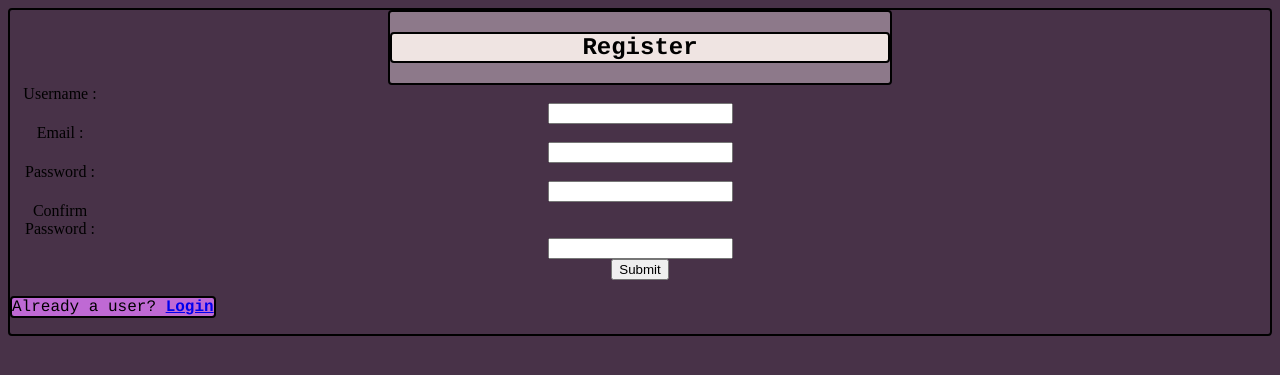
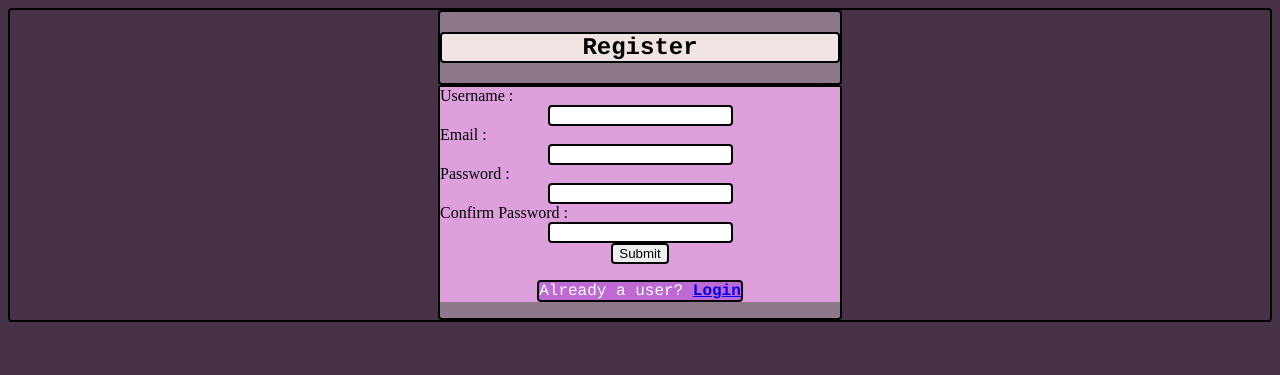
Before and after one commit to GucciGordo/demo, a PHP site: page /registration.php in a window 1280 px wide. Shown: the top 375 px of the page. Run offline with PHP 8.4, Linux system fonts and the light colour scheme.

Commit message:
cleaned up input containers

```diff
--- a/CSS/style.css
+++ b/CSS/style.css
@@ -30,6 +30,9 @@
     text-align: center;
     border: 2px solid black;
     border-radius: 4px;
+    color: white;
+    margin-right: auto;
+    margin-left: auto;
  }
  body {
     background-color: #b675c2;
@@ -41,7 +44,7 @@
     border-radius: 4px;
  }
  .container {
-       width: 500px;
+       width: 400px;
        height: auto;
        background-color: rgb(141, 121, 138);
        margin-right: auto;
@@ -53,8 +56,9 @@
 
  label {
     display: table-cell;
-    width: 100px;
-    text-align: center;
+    width: 200px;
+    text-align: left;
+    color: black;
  }
  img {
     border: 2px solid black;
@@ -62,5 +66,12 @@
 
 input {
      display: table-cell;
-     text-align: center;
+     text-align: left;
+     border: 2px solid black;
+     border-radius: 4px;
+
 }
+button {
+   border: 2px solid black;
+   border-radius: 4px;
+}
--- a/login.php
+++ b/login.php
@@ -5,7 +5,7 @@
         <title>Login</title>
         <link rel="stylesheet" href="css\style.css">
     </head>
-<body>
+
 <body style="background-color:#7e5e60;">
 
     <div class='container'>
--- a/registration.php
+++ b/registration.php
@@ -11,8 +11,8 @@
         <h2>Register</h2>
         </div>
     </div>
-    <div class="container2">
-        <form action='registration.php' method='post'>
+    <div class="container">
+        <form style='background-color: #dda0dd' action='registration.php' method='post'>
             <?php include('errors.php') ?>
             <div>
                 <label for='username'>Username : </label>
```
